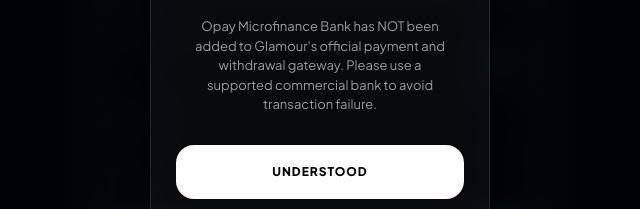
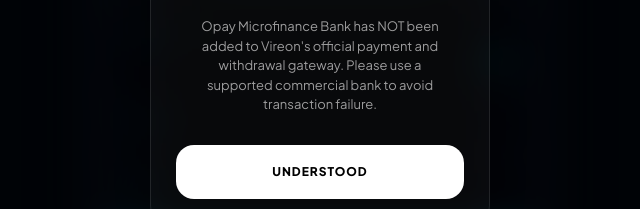
Before and after one commit to PandaVireon/BIGINVESTOR, a plain HTML site: page payment.html in a window 1280 px wide. Shown: the part 395-604 px from the top of the page, 320-960 px from the left. Drawn offline with nearby package versions, Linux system fonts and the light colour scheme; no server answers.

Commit message:
Update payment.html

```diff
--- a/payment.html
+++ b/payment.html
@@ -424,7 +424,7 @@
         </p>
 
         <p style="color: rgba(255,255,255,0.6); font-size: 13px; font-weight: 500; line-height: 1.5; padding: 0 10px;">
-            Opay Microfinance Bank has NOT been added to Glamour's official payment and withdrawal gateway. Please use a supported commercial bank to avoid transaction failure.
+            Opay Microfinance Bank has NOT been added to Vireon's official payment and withdrawal gateway. Please use a supported commercial bank to avoid transaction failure.
         </p>
 
         <button onclick="closeNotice()" style="width: 100%; background: #fff; color: #000; padding: 18px; border-radius: 18px; font-weight: 800; font-size: 12px; text-transform: uppercase; letter-spacing: 1px; margin-top: 30px; border: none; cursor: pointer;">
```
